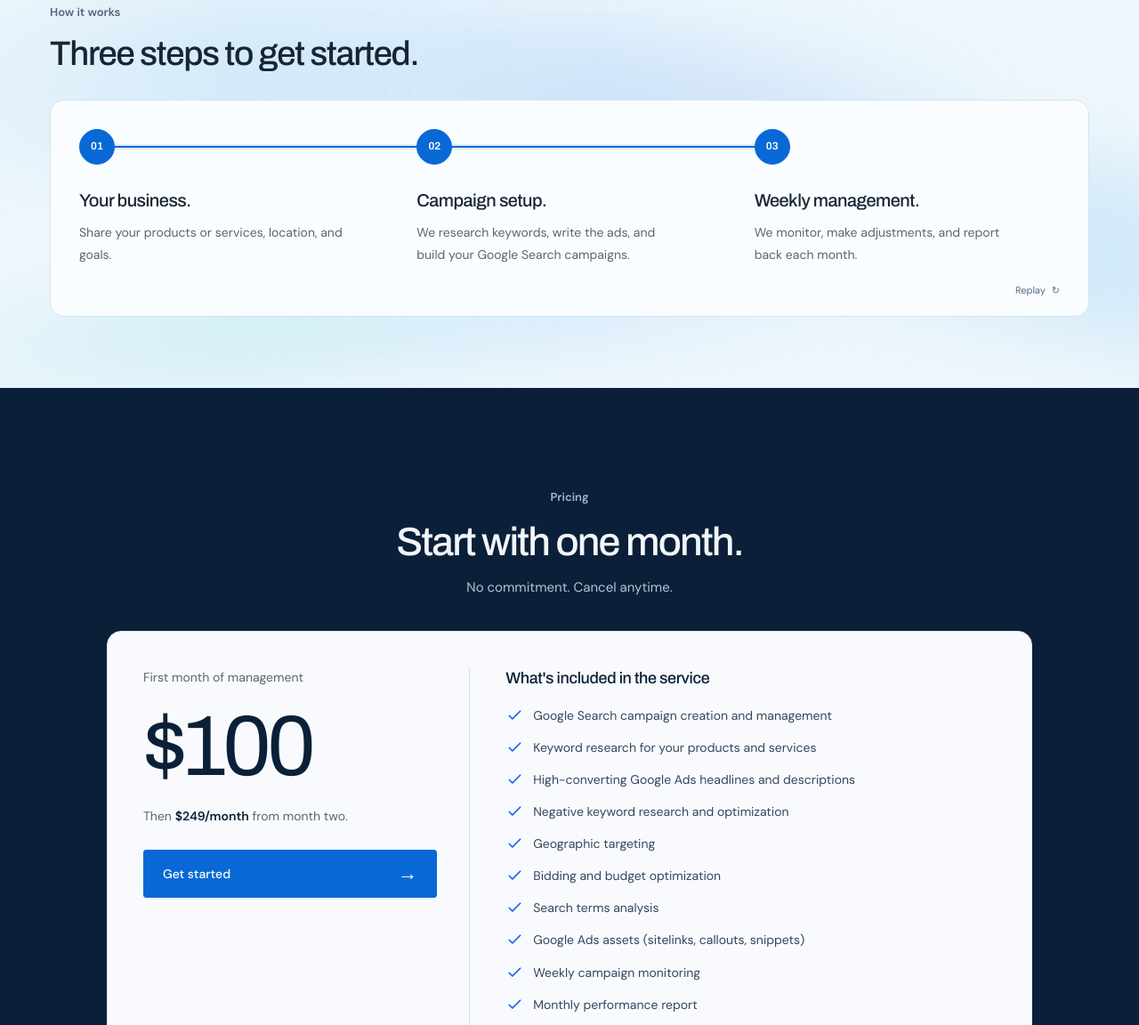
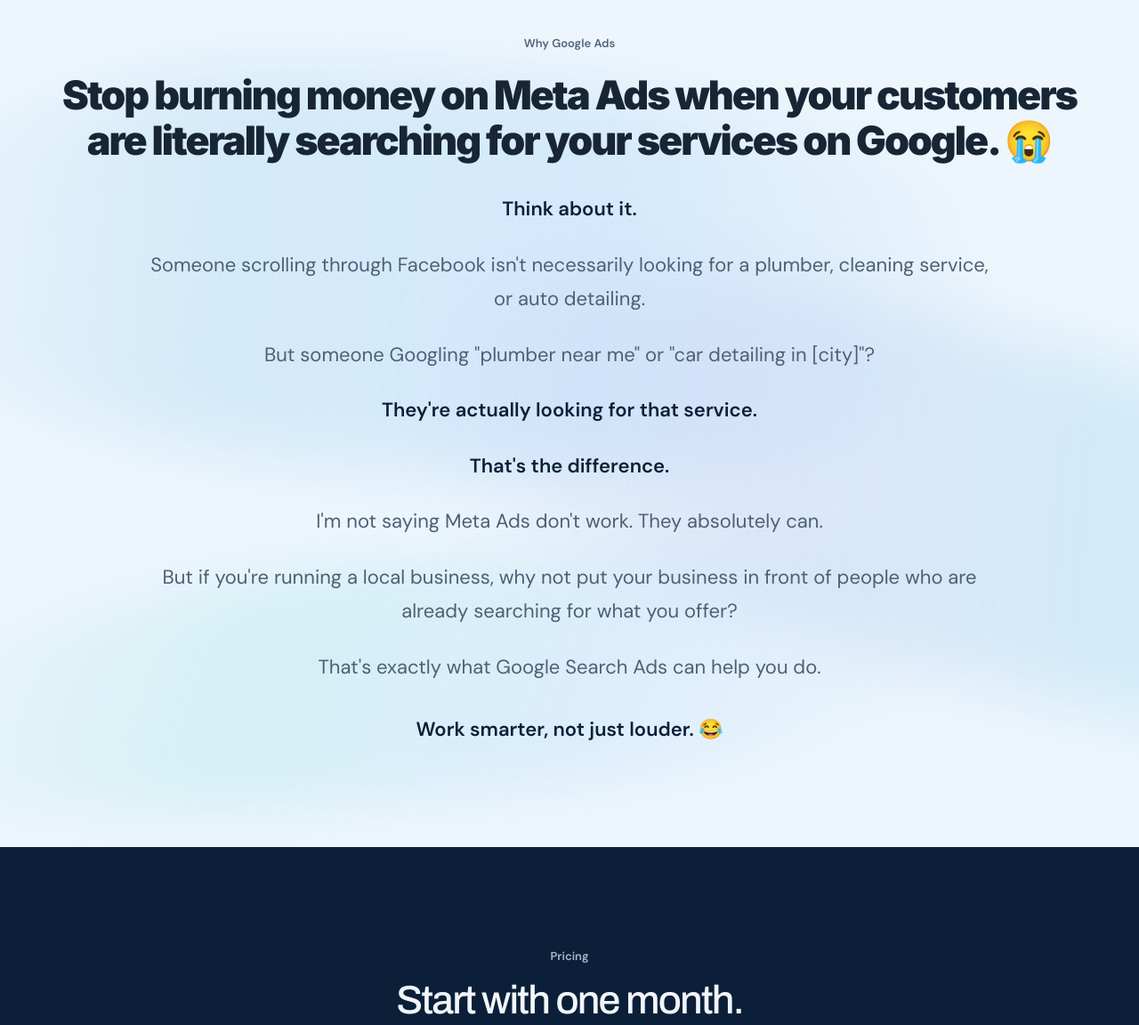
Before and after one commit to mecaelam/pipelineleadsco, a plain HTML site: page index.html in a window 1280 px wide. Shown: the part 1001-2153 px from the top of the page at 89% size. Drawn offline with Linux system fonts and the light colour scheme.

Commit message:
Update hero copy and redesign Why Google Ads section

```diff
--- a/index.html
+++ b/index.html
@@ -14,16 +14,12 @@
   <script src="navigation.js" defer></script>
   <script src="hero-search.js" defer></script>
   <script src="pricing.js" defer></script>
-  <script src="assets/vendor/gsap.min.js" defer></script>
-  <script src="assets/vendor/DrawSVGPlugin.min.js" defer></script>
-  <script src="assets/vendor/MotionPathPlugin.min.js" defer></script>
-  <script src="process-route.js" defer></script>
 </head>
 <body>
   <header class="site-header">
     <div class="container nav-wrap">
       <a class="brand" href="#home" aria-label="Pipeline Leads Co. home"><span class="brand-mark"><img src="assets/logo.png" alt=""></span><span>PIPELINE<span class="brand-sub">LEADS CO.</span></span></a>
-      <nav id="navigation" aria-label="Main navigation"><span class="nav-pill" aria-hidden="true"></span><a href="#how-it-works">How it works</a><a href="#pricing">Pricing</a><a href="#faqs">FAQs</a></nav>
+      <nav id="navigation" aria-label="Main navigation"><span class="nav-pill" aria-hidden="true"></span><a href="#how-it-works">Why Google Ads</a><a href="#pricing">Pricing</a><a href="#faqs">FAQs</a></nav>
       <a class="button nav-cta" href="#contact">Get started <span aria-hidden="true">→</span></a>
       <button class="menu-toggle" aria-label="Open navigation" aria-controls="navigation" aria-expanded="false"><span></span><span></span></button>
     </div>
@@ -32,8 +28,8 @@
     <section class="hero" id="home">
       <div class="container hero-grid">
         <div class="hero-copy">
-          <h1 class="hero-title">Help More Local Customers <span class="headline-highlight">Find Your Business</span>.</h1>
-          <p class="hero-description">We help local businesses reach people searching on Google for the products and services they offer. From campaign setup to ongoing management, we take care of your Google Search Ads.</p>
+          <h1 class="hero-title">Stop Chasing Customers. <span class="headline-highlight">Reach People Already Searching.</span></h1>
+          <p class="hero-description">Instead of relying only on ads that interrupt someone's feed, put your business in front of people searching on Google for the products or services you offer.</p>
           <a class="button hero-cta" href="#contact">Get started for $100 <span aria-hidden="true">→</span></a>
           <p class="price-note">First month of management. Then $249/month.<br>Google ad spend is separate. Cancel anytime.</p>
         </div>
@@ -70,32 +66,20 @@
       </div>
     </section>
 
-    <section class="process-section" id="how-it-works">
+    <section class="search-intent-section section-space" id="how-it-works">
       <div class="sky-ribbons" aria-hidden="true"><i></i><i></i><i></i></div>
-      <div class="container"><div class="process-heading"><p class="section-label">How it works</p><h2>Three steps to get started.</h2></div>
-        <div class="process-journey">
-        <div class="process-route" aria-label="Campaign journey: your business, campaign setup, then weekly management.">
-          <svg class="route-map" viewBox="0 0 1200 260" fill="none" aria-hidden="true">
-            <defs><mask id="route-ahead-mask" maskUnits="userSpaceOnUse" x="0" y="0" width="1200" height="260"><path id="route-reveal" d="M52 52 L452 52 L852 52" stroke="white" stroke-width="8"/></mask></defs>
-            <path class="route-road" d="M52 52 L452 52 L852 52"/>
-            <path class="route-dashes" d="M52 52 L452 52 L852 52" mask="url(#route-ahead-mask)"/>
-            <path id="route-trail" d="M52 52 L452 52 L852 52"/>
-            <g id="route-car" visibility="hidden"><g transform="scale(.65)">
-              <rect x="-13" y="-11" width="7" height="4" rx="2" fill="#0b2038"/><rect x="7" y="-11" width="7" height="4" rx="2" fill="#0b2038"/>
-              <rect x="-13" y="7" width="7" height="4" rx="2" fill="#0b2038"/><rect x="7" y="7" width="7" height="4" rx="2" fill="#0b2038"/>
-              <rect x="-19" y="-9" width="38" height="18" rx="6" fill="#0869d6" stroke="white" stroke-width="2"/>
-              <path d="M6-6 10-5 10 5 6 6Z" fill="#c7e5ff"/><path d="M-9-5-5-6-5 6-9 5Z" fill="#c7e5ff"/>
-              <path d="M17-5v2m0 6v2" stroke="#fff" stroke-width="2" stroke-linecap="round"/>
-            </g>
-            </g>
-          </svg>
-        </div>
-        <div class="steps">
-          <article><span class="step-number">01</span><h3>Your business.</h3><p>Share your products or services, location, and goals.</p></article>
-          <article><span class="step-number">02</span><h3>Campaign setup.</h3><p>We research keywords, write the ads, and build your Google Search campaigns.</p></article>
-          <article><span class="step-number">03</span><h3>Weekly management.</h3><p>We monitor, make adjustments, and report back each month.</p></article>
-        </div>
-        <button class="route-replay" type="button" hidden>Replay <span aria-hidden="true">&#8635;</span></button>
+      <div class="container search-intent-grid">
+        <div class="search-intent-heading"><p class="section-label">Why Google Ads</p><h2>Stop burning money on Meta Ads when your customers are literally searching for your services on Google. 😭</h2></div>
+        <div class="search-intent-copy">
+          <p class="intent-emphasis">Think about it.</p>
+          <p>Someone scrolling through Facebook isn&#x27;t necessarily looking for a plumber, cleaning service, or auto detailing.</p>
+          <p>But someone Googling &quot;plumber near me&quot; or &quot;car detailing in [city]&quot;?</p>
+          <p class="intent-emphasis">They&#x27;re actually looking for that service.</p>
+          <p class="intent-emphasis">That&#x27;s the difference.</p>
+          <p>I&#x27;m not saying Meta Ads don&#x27;t work. They absolutely can.</p>
+          <p>But if you&#x27;re running a local business, why not put your business in front of people who are already searching for what you offer?</p>
+          <p>That&#x27;s exactly what Google Search Ads can help you do.</p>
+          <p class="intent-emphasis">Work smarter, not just louder. 😂</p>
         </div>
       </div>
     </section>
--- a/styles.css
+++ b/styles.css
@@ -311,3 +311,15 @@ html.lenis{scroll-behavior:auto!important}
 .contact-number{text-align:center;font-size:12px;color:#a9bdd5;margin-top:11px}
 @media(max-width:1000px){.contact-panel{gap:32px;padding:42px 34px;grid-template-columns:minmax(0,1.4fr) minmax(240px,1fr)}.contact-copy h2{font-size:46px}.contact-email{font-size:12px}}
 @media(max-width:680px){.contact-section{padding:44px 0}.contact-panel{grid-template-columns:minmax(0,1fr);gap:30px;padding:32px 24px;border-radius:15px}.contact-copy h2{font-size:clamp(36px,9.5vw,52px)}.contact-copy .section-label{font-size:10px;margin-bottom:22px}.contact-copy>p:last-child{font-size:14px;margin-top:20px}.contact-actions{padding-top:0}.contact-email{font-size:13px}.contact-whatsapp{font-size:14px}}
+
+/* Why Google Ads */
+.search-intent-section{position:relative;isolation:isolate;background:#edf6fc}
+.search-intent-grid{display:flex;flex-direction:column;align-items:center;gap:32px;text-align:center;max-width:1160px}
+.search-intent-heading{width:100%}
+.search-intent-heading .section-label{margin-bottom:22px}
+.search-intent-heading h2{font-family:'Inter','Arial Black',Arial,sans-serif;font-size:clamp(32px,3.5vw,48px);line-height:1.14;letter-spacing:-.045em;font-weight:900;text-wrap:balance}
+.search-intent-copy{width:100%;max-width:960px}
+.search-intent-copy p{font-size:22px;line-height:1.75;margin-bottom:24px;color:#4d6074;text-wrap:pretty}
+.search-intent-copy p:last-child{margin-bottom:0;padding-top:8px}
+.search-intent-copy .intent-emphasis{color:#0b2038;font-weight:600}
+@media(max-width:680px){.search-intent-grid{gap:28px}.search-intent-heading h2{font-size:32px}.search-intent-copy p{font-size:18px;line-height:1.7;margin-bottom:20px}}
```
Also changed, not shown: START-HERE.txt.
